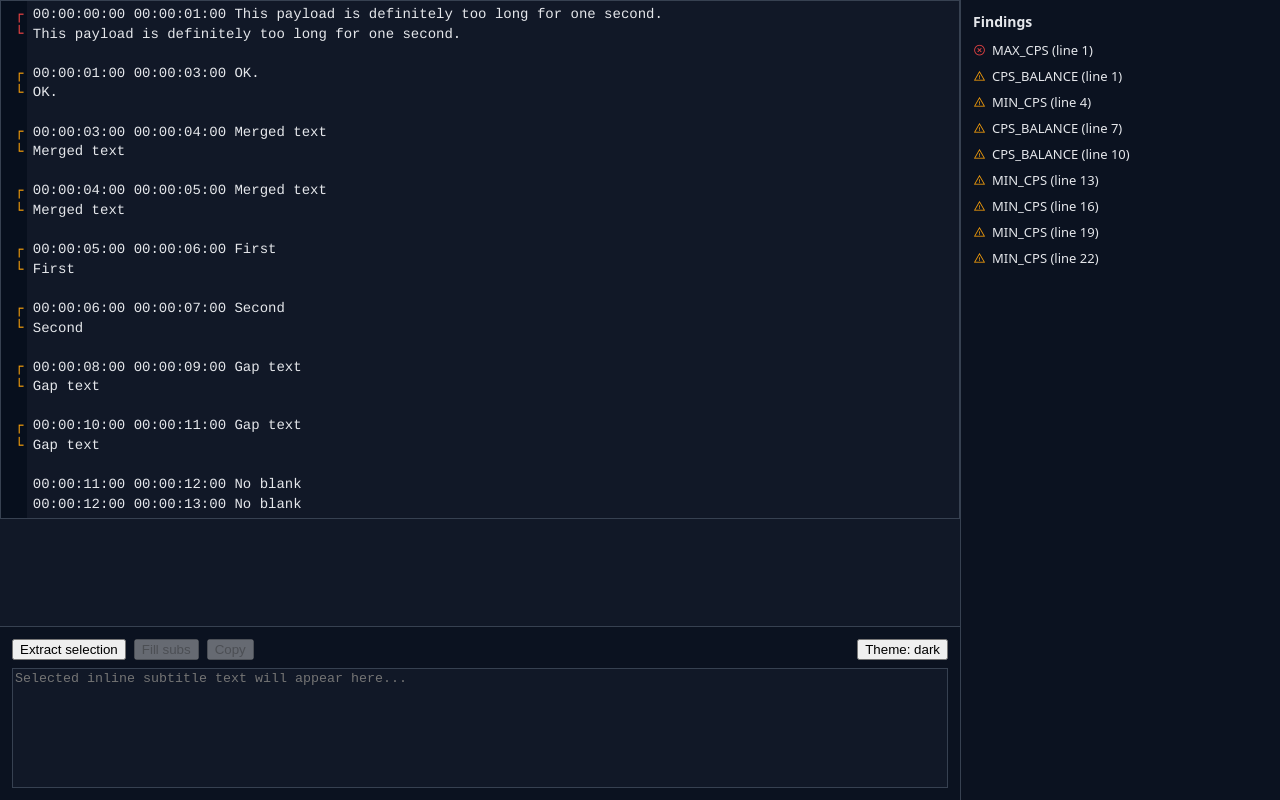
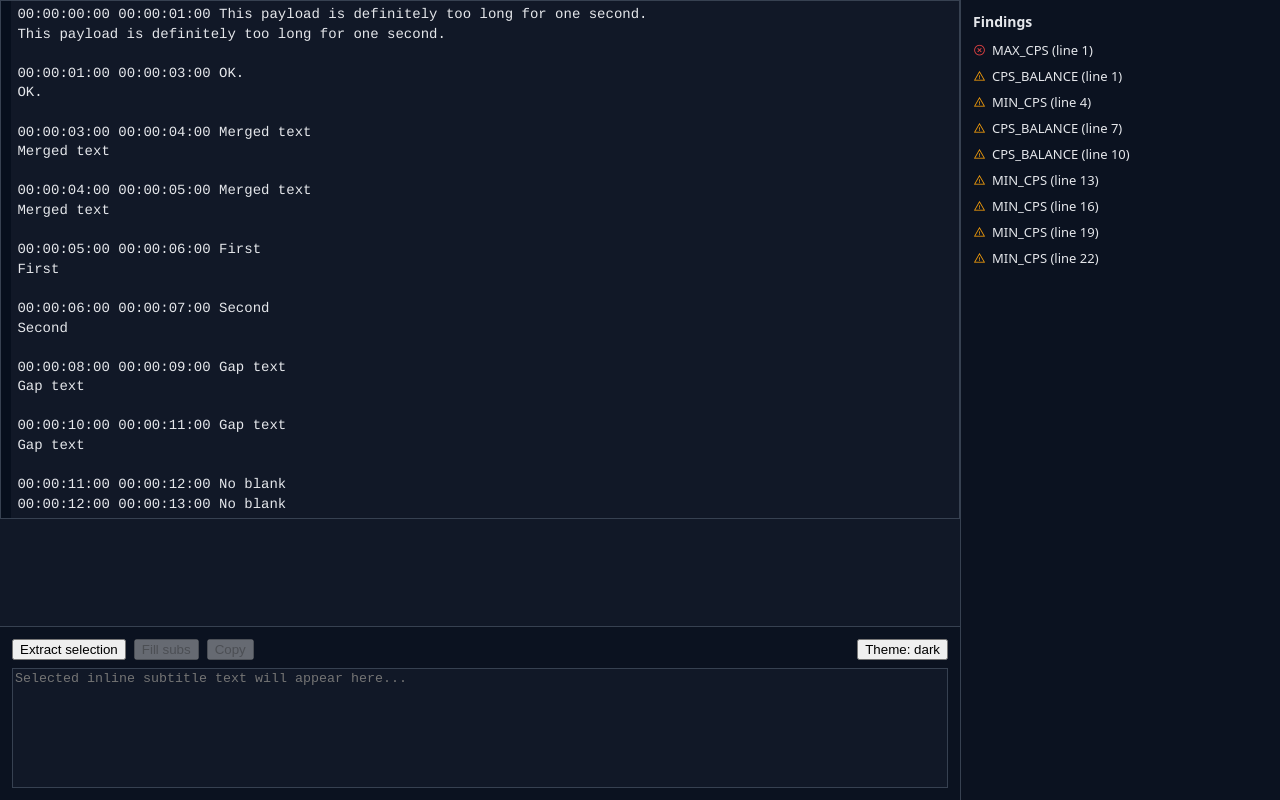
Before and after one commit to weiying-chen/sub, a React (Vite) app: page / in a window 1280 px wide. Built offline with nearby package versions, Linux system fonts and the light colour scheme.

Commit message:
Remove gutter toggle from editor

```diff
--- a/src/App.tsx
+++ b/src/App.tsx
@@ -12,7 +12,6 @@ import type { Metric, Finding } from "./analysis/types"
 import { getFindings } from "./shared/findings"
 
 import { findingsDecorations } from "./cm/findingsDecorations"
-import { timestampLinkGutter } from "./cm/timestampLinkGutter"
 import { cmTheme } from "./cm/theme"
 import { getSelectedInlineText } from "./cm/selection"
 import { selectLineOnTripleClick } from "./cm/selectLineOnTripleClick"
@@ -69,7 +68,6 @@ export default function App() {
       ),
 
       selectLineOnTripleClick,
-      timestampLinkGutter(findings),
       findingsDecorations(findings),
     ]
   }, [findings])
```
